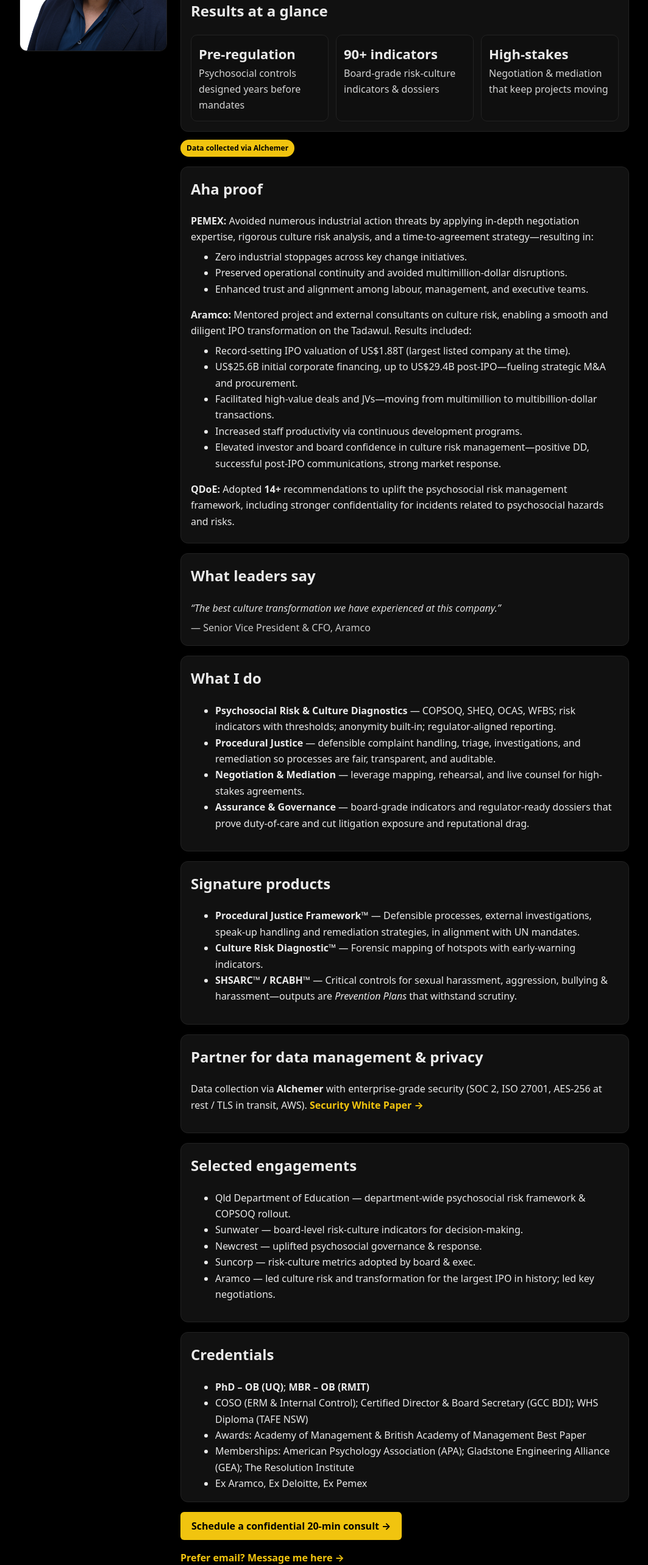
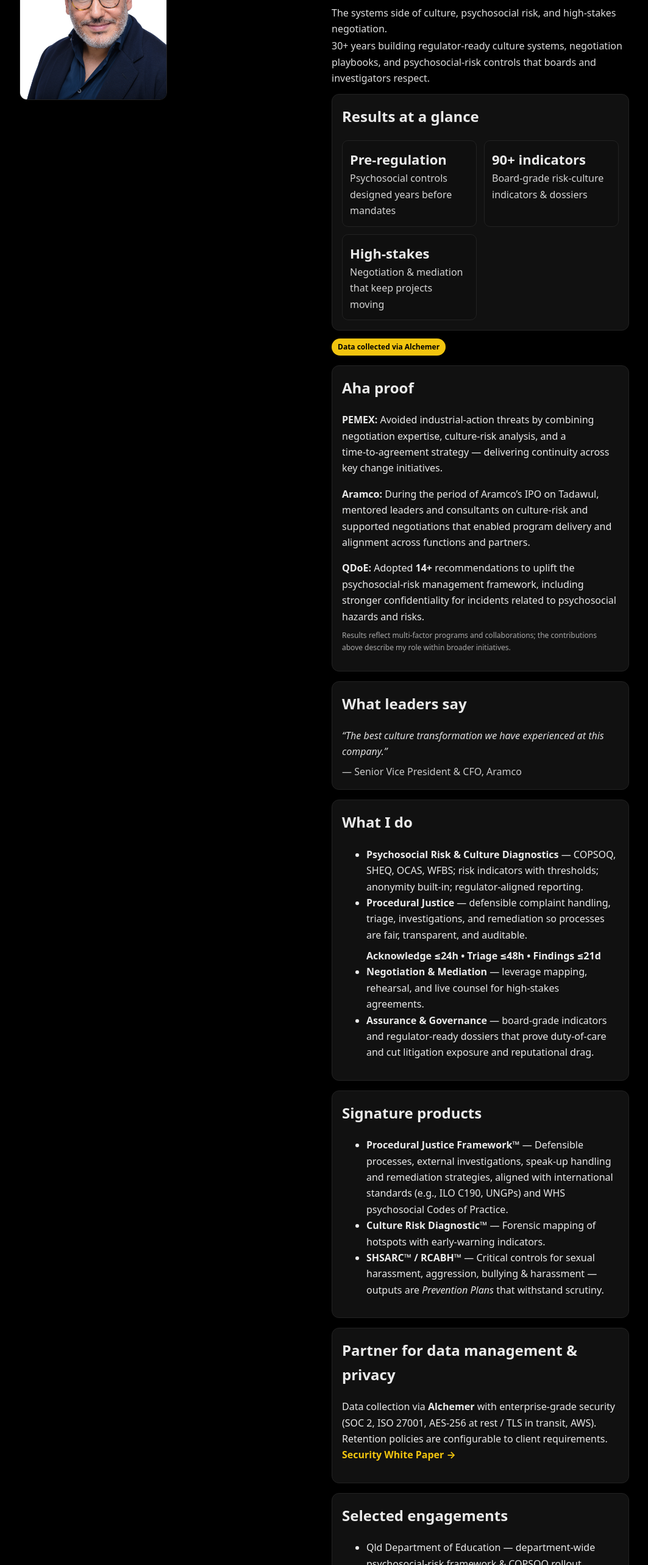
Before and after one commit to AlbertoRMelgoza/AdMeliorem, a Next.js app: page /about in a window 1280 px wide. Shown: the part 234-2800 px from the top of the page at 61% size, without its empty margins (108-1171 px from the left). Built offline with nearby package versions, Linux system fonts and the light colour scheme.

Commit message:
Update page.tsx

```diff
--- a/app/about/page.tsx
+++ b/app/about/page.tsx
@@ -9,6 +9,7 @@
 };
 
 export default function AboutPage() {
+  // Layout
   const wrap: CSSProperties = {
     maxWidth: 1000,
     margin: "28px auto",
@@ -18,7 +19,7 @@
   };
   const grid: CSSProperties = {
     display: "grid",
-    gridTemplateColumns: "240px 1fr",
+    gridTemplateColumns: "repeat(auto-fit, minmax(240px, 1fr))",
     gap: 24,
     alignItems: "start",
   };
@@ -31,6 +32,8 @@
     background: "#111",
     border: "1px solid #222",
   };
+
+  // Typography & cards
   const h1: CSSProperties = { margin: "0 0 6px", fontSize: 24, fontWeight: 800 };
   const subhead: CSSProperties = { margin: "2px 0", opacity: 0.95 };
   const card: CSSProperties = {
@@ -49,9 +52,35 @@
     fontWeight: 700,
     fontSize: 12,
   };
+  const ghostButton: CSSProperties = {
+    display: "inline-block",
+    color: "#f1c40f",
+    padding: "10px 16px",
+    borderRadius: 6,
+    fontWeight: 700,
+    textDecoration: "none",
+    border: "1px solid #333",
+  };
+  const ctaButton: CSSProperties = {
+    display: "inline-block",
+    backgroundColor: "#f1c40f",
+    color: "#000",
+    padding: "10px 18px",
+    borderRadius: 6,
+    fontWeight: 700,
+    textDecoration: "none",
+  };
 
   return (
     <section style={wrap}>
+      {/* Phone-first CTA strip */}
+      <div style={{ ...card, display: "flex", alignItems: "center", justifyContent: "space-between", marginTop: 0 }}>
+        <p style={{ margin: 0, fontWeight: 800 }}>Call to book a confidential 20‑min consult</p>
+        <a href="tel:+61490247772" style={ctaButton} aria-label="Call Alberto on 0490 247 772">
+          Call 0490 247 772
+        </a>
+      </div>
+
       <div style={grid}>
         {/* Photo */}
         <div style={leftCol}>
@@ -59,7 +88,7 @@
             {/* Ensure this exists: /public/Images/alberto.jpg */}
             <img
               src="/Images/alberto.jpg"
-              alt="Alberto R. Melgoza, founder of Ad Meliorem"
+              alt="Portrait of Alberto R. Melgoza, founder of Ad Meliorem"
               style={{ width: "100%", height: "100%", objectFit: "cover", display: "block" }}
             />
           </div>
@@ -69,9 +98,9 @@
         <div>
           {/* Hero */}
           <h1 style={h1}>Prevent harm. Protect value. Prove diligence.</h1>
-          <p style={subhead}>The systems side of culture, psychosocial risk, and high-stakes negotiation.</p>
+          <p style={subhead}>The systems side of culture, psychosocial risk, and high‑stakes negotiation.</p>
           <p style={{ ...subhead, marginBottom: 12 }}>
-            30+ years building regulator-ready culture systems, negotiation playbooks, and psychosocial risk controls
+            30+ years building regulator‑ready culture systems, negotiation playbooks, and psychosocial‑risk controls
             that boards and investigators respect.
           </p>
 
@@ -80,64 +109,58 @@
             <h2 style={{ marginTop: 0 }}>Results at a glance</h2>
             <div style={{ display: "grid", gridTemplateColumns: "repeat(auto-fit, minmax(180px,1fr))", gap: 12, marginTop: 8 }}>
               <div style={{ background: "#0f0f0f", border: "1px solid #222", borderRadius: 10, padding: 12 }}>
-                <div style={{ fontSize: 22, fontWeight: 800 }}>Pre-regulation</div>
+                <div style={{ fontSize: 22, fontWeight: 800 }}>Pre‑regulation</div>
                 <div style={{ opacity: 0.9 }}>Psychosocial controls designed years before mandates</div>
               </div>
               <div style={{ background: "#0f0f0f", border: "1px solid #222", borderRadius: 10, padding: 12 }}>
                 <div style={{ fontSize: 22, fontWeight: 800 }}>90+ indicators</div>
-                <div style={{ opacity: 0.9 }}>Board-grade risk-culture indicators & dossiers</div>
+                <div style={{ opacity: 0.9 }}>Board‑grade risk‑culture indicators & dossiers</div>
               </div>
               <div style={{ background: "#0f0f0f", border: "1px solid #222", borderRadius: 10, padding: 12 }}>
-                <div style={{ fontSize: 22, fontWeight: 800 }}>High-stakes</div>
+                <div style={{ fontSize: 22, fontWeight: 800 }}>High‑stakes</div>
                 <div style={{ opacity: 0.9 }}>Negotiation & mediation that keep projects moving</div>
               </div>
             </div>
           </section>
 
-          {/* Early trust badge (privacy/security up-front) */}
+          {/* Early trust badge (privacy/security up‑front) */}
           <div style={{ marginTop: 12 }}>
             <span style={badge}>Data collected via Alchemer</span>
           </div>
 
-          {/* Aha proof */}
+          {/* Aha proof (de‑risked claims) */}
           <section style={card}>
             <h2 style={{ marginTop: 0 }}>Aha proof</h2>
 
             <p style={{ marginBottom: 6 }}>
-              <strong>PEMEX:</strong> Avoided numerous industrial action threats by applying in-depth negotiation expertise,
-              rigorous culture risk analysis, and a time-to-agreement strategy—resulting in:
+              <strong>PEMEX:</strong> Avoided industrial‑action threats by combining negotiation expertise, culture‑risk
+              analysis, and a time‑to‑agreement strategy — delivering continuity across key change initiatives.
             </p>
-            <ul style={{ marginTop: 0 }}>
-              <li>Zero industrial stoppages across key change initiatives.</li>
-              <li>Preserved operational continuity and avoided multimillion-dollar disruptions.</li>
-              <li>Enhanced trust and alignment among labour, management, and executive teams.</li>
-            </ul>
 
             <p style={{ marginBottom: 6 }}>
-              <strong>Aramco:</strong> Mentored project and external consultants on culture risk, enabling a smooth and
-              diligent IPO transformation on the Tadawul. Results included:
+              <strong>Aramco:</strong> During the period of Aramco’s IPO on Tadawul, mentored leaders and consultants on
+              culture‑risk and supported negotiations that enabled program delivery and alignment across functions and
+              partners.
             </p>
-            <ul style={{ marginTop: 0 }}>
-              <li>Record-setting IPO valuation of US$1.88T (largest listed company at the time).</li>
-              <li>US$25.6B initial corporate financing, up to US$29.4B post-IPO—fueling strategic M&amp;A and procurement.</li>
-              <li>Facilitated high-value deals and JVs—moving from multimillion to multibillion-dollar transactions.</li>
-              <li>Increased staff productivity via continuous development programs.</li>
-              <li>Elevated investor and board confidence in culture risk management—positive DD, successful post-IPO communications, strong market response.</li>
-            </ul>
 
             <p style={{ marginBottom: 6 }}>
-              <strong>QDoE:</strong> Adopted <strong>14+</strong> recommendations to uplift the psychosocial risk management framework,
+              <strong>QDoE:</strong> Adopted <strong>14+</strong> recommendations to uplift the psychosocial‑risk management framework,
               including stronger confidentiality for incidents related to psychosocial hazards and risks.
+            </p>
+
+            <p style={{ fontSize: 12, opacity: 0.7, marginTop: 8 }}>
+              Results reflect multi‑factor programs and collaborations; the contributions above describe my role within
+              broader initiatives.
             </p>
           </section>
 
-          {/* Testimonial */}
+          {/* What leaders say */}
           <section style={card}>
             <h2 style={{ marginTop: 0 }}>What leaders say</h2>
             <blockquote style={{ margin: 0, fontStyle: "italic", opacity: 0.95 }}>
               “The best culture transformation we have experienced at this company.”
             </blockquote>
-            <div style={{ marginTop: 6, opacity: 0.85 }}>— Senior Vice President &amp; CFO, Aramco</div>
+            <div style={{ marginTop: 6, opacity: 0.85 }}>— Senior Vice President & CFO, Aramco</div>
           </section>
 
           {/* What I do */}
@@ -145,20 +168,21 @@
             <h2 style={{ marginTop: 0 }}>What I do</h2>
             <ul>
               <li>
-                <strong>Psychosocial Risk &amp; Culture Diagnostics</strong> — COPSOQ, SHEQ, OCAS, WFBS; risk indicators
-                with thresholds; anonymity built-in; regulator-aligned reporting.
+                <strong>Psychosocial Risk & Culture Diagnostics</strong> — COPSOQ, SHEQ, OCAS, WFBS; risk indicators with
+                thresholds; anonymity built‑in; regulator‑aligned reporting.
               </li>
               <li>
                 <strong>Procedural Justice</strong> — defensible complaint handling, triage, investigations, and
                 remediation so processes are fair, transparent, and auditable.
+                <div style={{ marginTop: 8, fontWeight: 800 }}>Acknowledge ≤24h • Triage ≤48h • Findings ≤21d</div>
               </li>
               <li>
-                <strong>Negotiation &amp; Mediation</strong> — leverage mapping, rehearsal, and live counsel for
-                high-stakes agreements.
+                <strong>Negotiation & Mediation</strong> — leverage mapping, rehearsal, and live counsel for high‑stakes
+                agreements.
               </li>
               <li>
-                <strong>Assurance &amp; Governance</strong> — board-grade indicators and regulator-ready dossiers that
-                prove duty-of-care and cut litigation exposure and reputational drag.
+                <strong>Assurance & Governance</strong> — board‑grade indicators and regulator‑ready dossiers that prove
+                duty‑of‑care and cut litigation exposure and reputational drag.
               </li>
             </ul>
           </section>
@@ -168,25 +192,27 @@
             <h2 style={{ marginTop: 0 }}>Signature products</h2>
             <ul>
               <li>
-                <strong>Procedural Justice Framework™</strong> — Defensible processes, external investigations, speak-up
-                handling and remediation strategies, in alignment with UN mandates.
+                <strong>Procedural Justice Framework™</strong> — Defensible processes, external investigations, speak‑up
+                handling and remediation strategies, aligned with international standards (e.g., ILO C190, UNGPs) and
+                WHS psychosocial Codes of Practice.
               </li>
               <li>
-                <strong>Culture Risk Diagnostic™</strong> — Forensic mapping of hotspots with early-warning indicators.
+                <strong>Culture Risk Diagnostic™</strong> — Forensic mapping of hotspots with early‑warning indicators.
               </li>
               <li>
-                <strong>SHSARC™ / RCABH™</strong> — Critical controls for sexual harassment, aggression, bullying &amp;
-                harassment—outputs are <em>Prevention Plans</em> that withstand scrutiny.
+                <strong>SHSARC™ / RCABH™</strong> — Critical controls for sexual harassment, aggression, bullying &
+                harassment — outputs are <em>Prevention Plans</em> that withstand scrutiny.
               </li>
             </ul>
           </section>
 
           {/* Partner & privacy (details + white paper) */}
           <section style={card}>
-            <h2 style={{ marginTop: 0 }}>Partner for data management &amp; privacy</h2>
+            <h2 style={{ marginTop: 0 }}>Partner for data management & privacy</h2>
             <p>
-              Data collection via <strong>Alchemer</strong> with enterprise-grade security (SOC 2, ISO 27001, AES-256 at
-              rest / TLS in transit, AWS).{" "}
+              Data collection via <strong>Alchemer</strong> with enterprise‑grade security (SOC 2, ISO 27001, AES‑256 at
+              rest / TLS in transit, AWS). Retention policies are configurable to client requirements.
+              {" "}
               <a
                 href="/docs/alchemer-security-whitepaper-091824.pdf"
                 target="_blank"
@@ -202,11 +228,11 @@
           <section style={card}>
             <h2 style={{ marginTop: 0 }}>Selected engagements</h2>
             <ul>
-              <li>Qld Department of Education — department-wide psychosocial risk framework &amp; COPSOQ rollout.</li>
-              <li>Sunwater — board-level risk-culture indicators for decision-making.</li>
-              <li>Newcrest — uplifted psychosocial governance &amp; response.</li>
-              <li>Suncorp — risk-culture metrics adopted by board &amp; exec.</li>
-              <li>Aramco — led culture risk and transformation for the largest IPO in history; led key negotiations.</li>
+              <li>Qld Department of Education — department‑wide psychosocial‑risk framework & COPSOQ rollout.</li>
+              <li>Sunwater — board‑level risk‑culture indicators for decision‑making.</li>
+              <li>Newcrest — uplifted psychosocial governance & response.</li>
+              <li>Suncorp — risk‑culture metrics adopted by board & executive.</li>
+              <li>Aramco — culture‑risk and transformation work during the IPO period; led key negotiations.</li>
             </ul>
           </section>
 
@@ -214,43 +240,26 @@
           <section style={card}>
             <h2 style={{ marginTop: 0 }}>Credentials</h2>
             <ul style={{ margin: 0 }}>
-              <li><strong>PhD – OB (UQ)</strong>; <strong>MBR – OB (RMIT)</strong></li>
-              <li>COSO (ERM &amp; Internal Control); Certified Director &amp; Board Secretary (GCC BDI); WHS Diploma (TAFE NSW)</li>
-              <li>Awards: Academy of Management &amp; British Academy of Management Best Paper</li>
+              <li>
+                <strong>PhD – OB (UQ)</strong>; <strong>MBR – OB (RMIT)</strong>
+              </li>
+              <li>COSO (ERM & Internal Control); Certified Director & Board Secretary (GCC BDI); WHS Diploma (TAFE NSW)</li>
+              <li>Awards: Academy of Management & British Academy of Management Best Paper</li>
               <li>Memberships: American Psychology Association (APA); Gladstone Engineering Alliance (GEA); The Resolution Institute</li>
               <li>Ex Aramco, Ex Deloitte, Ex Pemex</li>
             </ul>
           </section>
 
-          {/* Primary CTA */}
+          {/* Primary CTA — phone first */}
           <p style={{ marginTop: 16 }}>
-            <Link
-              href="/contact"
-              style={{
-                display: "inline-block",
-                backgroundColor: "#f1c40f",
-                color: "#000",
-                padding: "10px 18px",
-                borderRadius: 6,
-                fontWeight: 700,
-                textDecoration: "none",
-              }}
-            >
-              Schedule a confidential 20-min consult →
-            </Link>
+            <a href="tel:+61490247772" style={ctaButton} aria-label="Call Alberto to book a confidential 20 minute consult">
+              Call 0490 247 772
+            </a>
           </p>
 
-          {/* Repeat CTA at bottom (sticky) */}
+          {/* Secondary CTA (email/booking) */}
           <p style={{ marginTop: 6 }}>
-            <Link
-              href="/contact"
-              style={{
-                display: "inline-block",
-                color: "#f1c40f",
-                fontWeight: 700,
-                textDecoration: "none",
-              }}
-            >
+            <Link href="/contact" style={ghostButton} aria-label="Use the contact form to request a consult">
               Prefer email? Message me here →
             </Link>
           </p>
```
